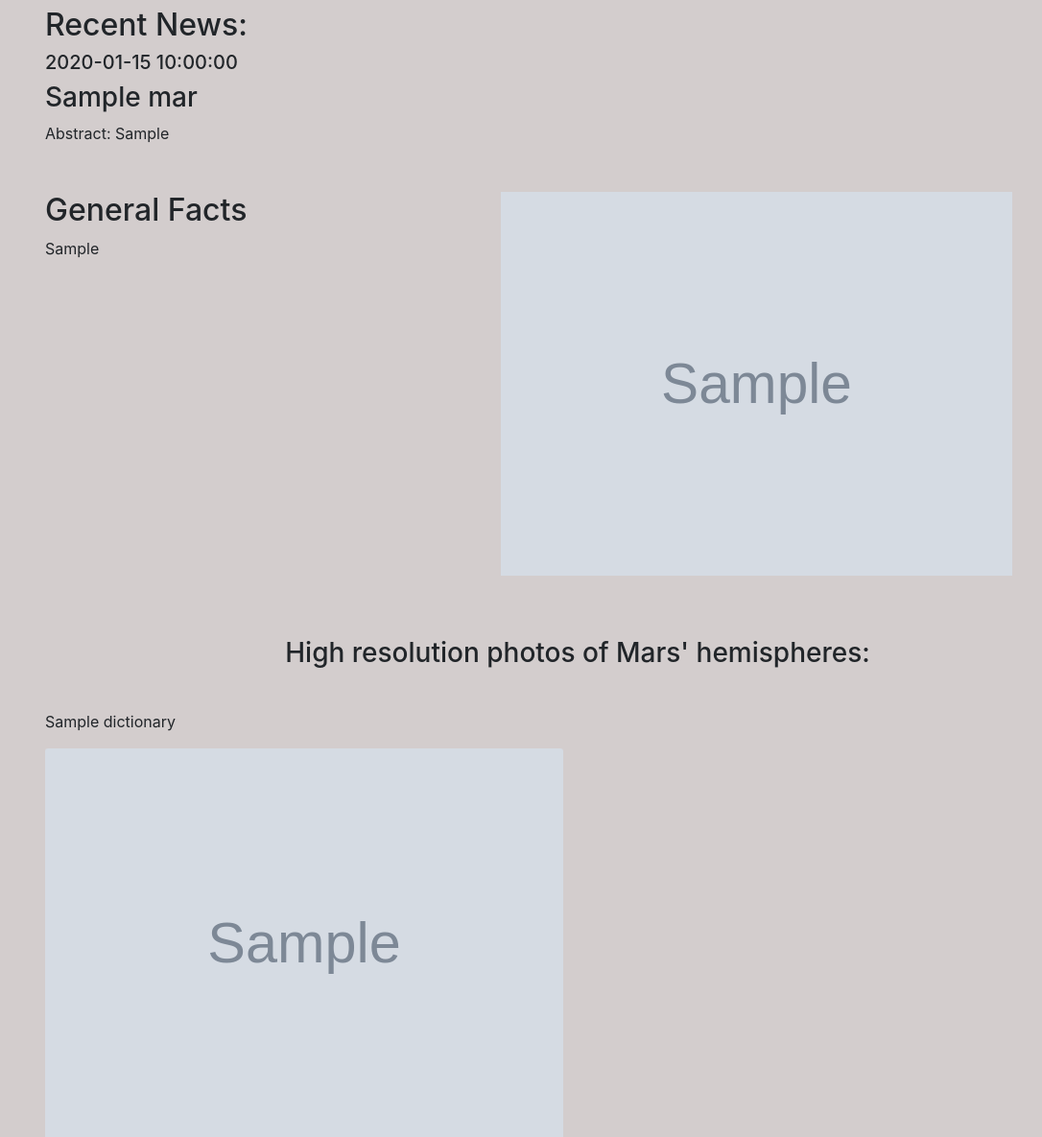
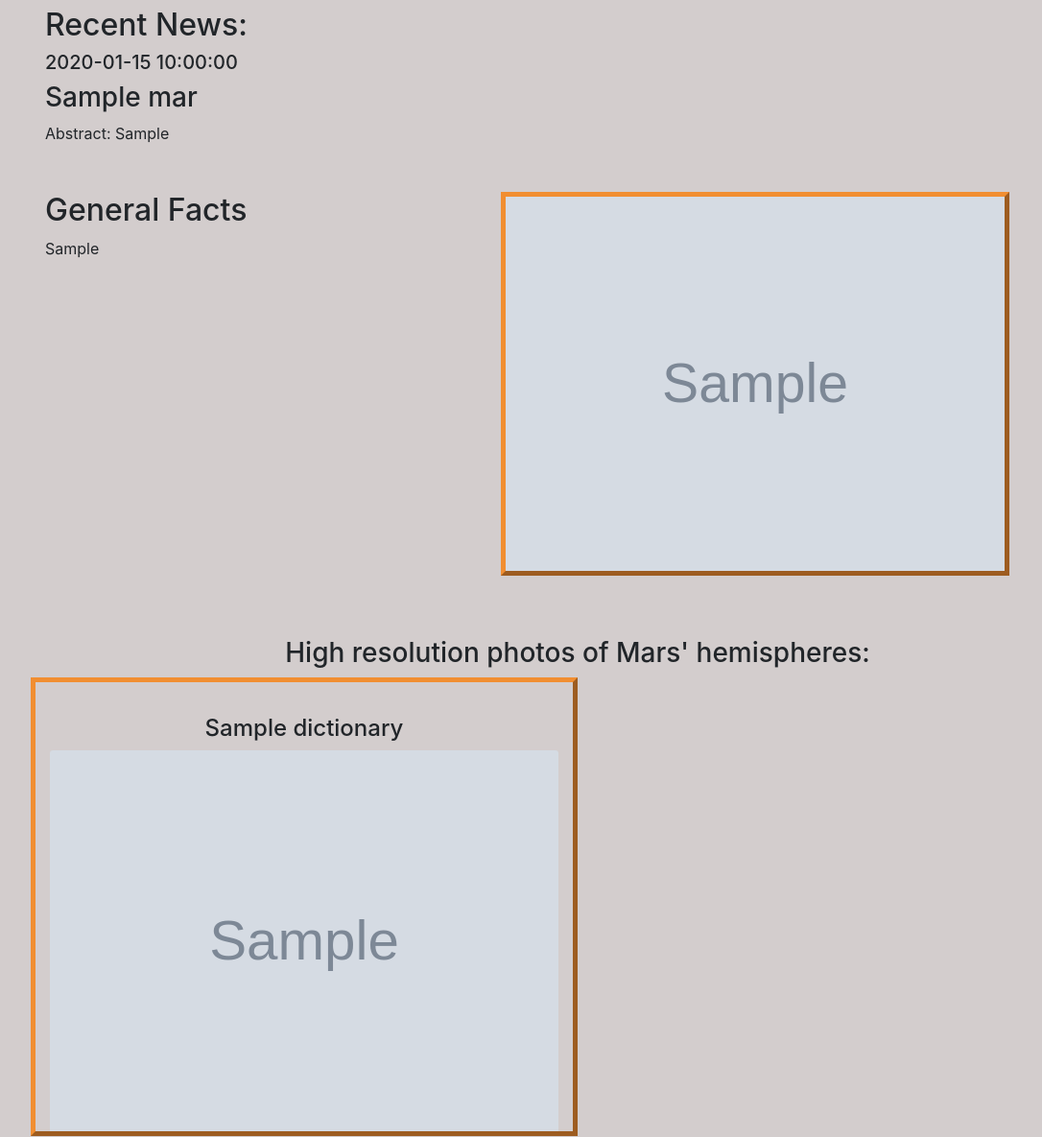
Before and after one commit to FAufenger/web-scraping-mars, a Flask app: page / in a window 1280 px wide. Shown: the part 324-1509 px from the top of the page at 96% size, without its empty margins (38-1124 px from the left). Run offline with Flask 2, Linux system fonts and the light colour scheme; grey boxes marked "Sample" are stand-in pictures; a database or web service that is not in the repository returns one stand-in record (values such as "Sample title"); some libraries are stand-ins or nearby versions.

Commit message:
adding borders

```diff
--- a/scrape_mars.py
+++ b/scrape_mars.py
@@ -90,8 +90,8 @@ def master_scrape():
         # Table for viewing
         mars_facts_df.set_index("Description", inplace=True)
         # Convert table to html
-        mars_table_html = mars_facts_df.to_html(index=True, header=True, justify="left")
-        mars_table_html = mars_table_html.replace("\n","")
+        mars_table_html = mars_facts_df.to_html(index=True, header=True, classes="dataframe style", justify="left")
+
         # Append to collection dictionary
         mars_news["mars_table_html"] = mars_table_html
         print('facts success')
--- a/templates/index.html
+++ b/templates/index.html
@@ -38,7 +38,7 @@
         <p>{{ mars_data.mars_table_html | safe }}</p>
       </div>
       <div class="col-md-7" id="mars-image">
-        <img src="{{mars_data.featured_image_url}}" alt="Mars featured image" style="max-width: 100%; height: 400px;">
+        <img src="{{mars_data.featured_image_url}}" alt="Mars featured image" style="max-width: 100%; height: 400px; border:rgb(241, 142, 49); border-width:5px; border-style:outset;">
       </div>
     </div>
   </div>
@@ -50,8 +50,8 @@
         <h3 class= "text-center"> High resolution photos of Mars' hemispheres:</h3>
       </div>
       {% for dictionary in mars_data.hemisphere_info %}
-      <div class="col-md-6" style= "padding-top: 3%;">
-        <p>{{ dictionary.title }}</p>
+      <div class="col-md-6" style= "padding-top: 3%; border:rgb(241, 142, 49); border-width:5px; border-style:outset;" >
+        <h4 class="text-center">{{ dictionary.title }}</h4>
         <!-- If Images are False/None/Non-Existent, Then Default to Error Message -->
         <img class="card-img-top" src="{{ dictionary.img_url }}" alt="...error..." style="max-width: 100%; max-height: 100%;">
       </div>
```
Also changed, not shown: images/button.png (added), images/recent_news.png (added), 1 other file.
